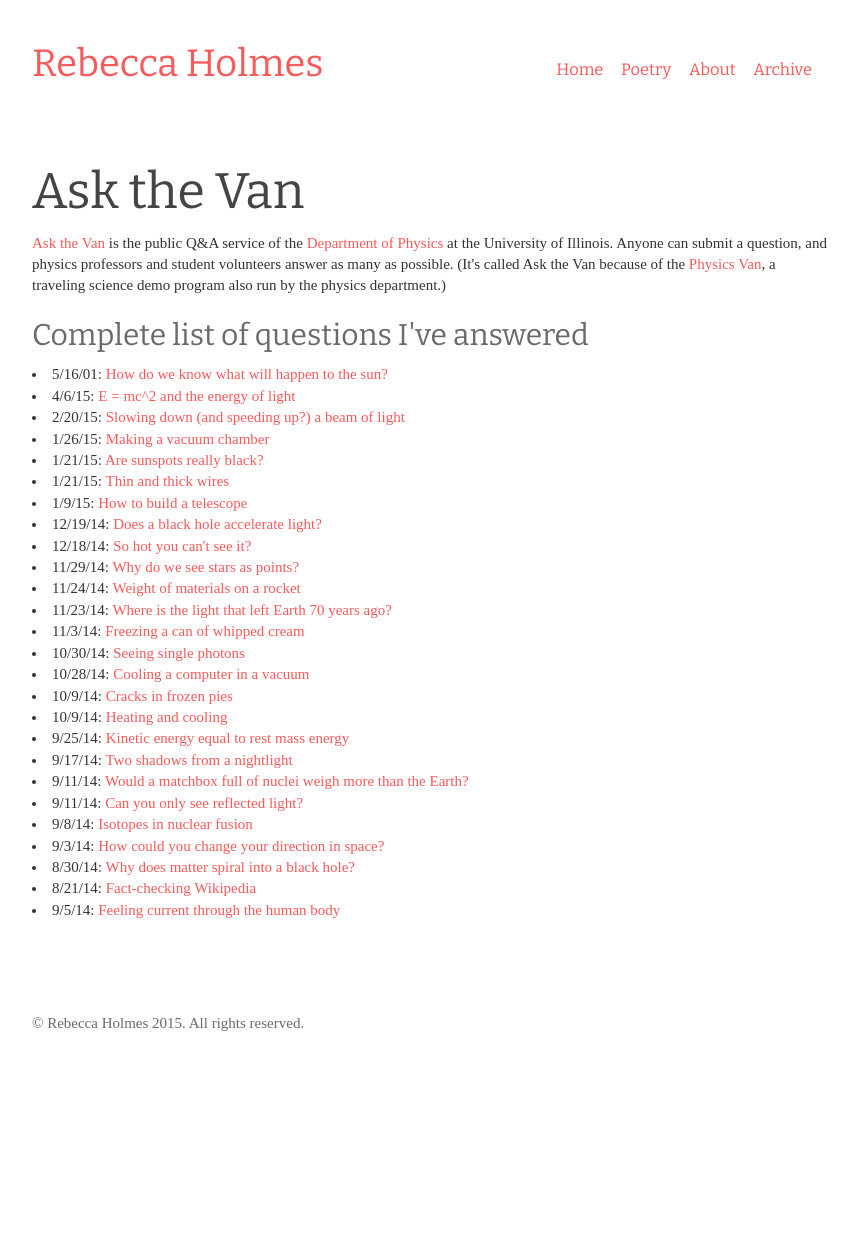
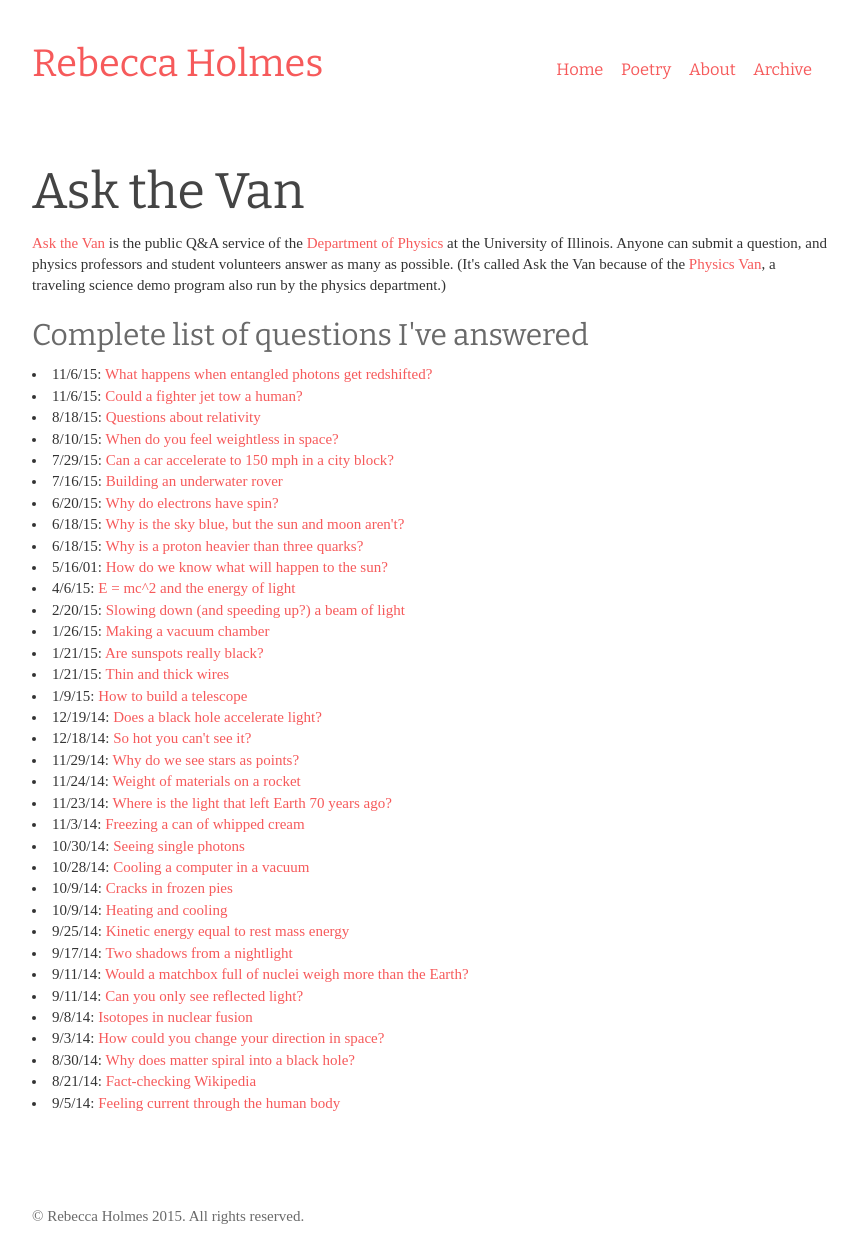
Before and after one commit to piscisvolans/piscisvolans.github.io, a Jekyll site: the page built from askthevan.html, in a window 1280 px wide. Shown: the whole page, without its empty margins (208-1065 px from the left). Built offline with Jekyll 4.4.1, drawn with Linux system fonts in a browser that asks for light colours; nearby versions of some CDN libraries; some web fonts are replaced; Markdown is read by kramdown in place of the engine named in the settings; comment, search, counter and statistics services are not loaded; before the commit the page ends 1055 px from its top, so only the background shows below that.

Commit message:
Updated Ask the Van list

```diff
--- a/_data/askthevan.yml
+++ b/_data/askthevan.yml
@@ -76,3 +76,30 @@
 - title: How do we know what will happen to the sun?
   url:  http://van.physics.illinois.edu/qa/listing.php?id=29344
   date: May 16, 201
+- title: Why is a proton heavier than three quarks?
+  url:  http://van.physics.illinois.edu/qa/listing.php?id=30159
+  date: June 18, 2015 at 11:33AM
+- title: Why is the sky blue, but the sun and moon aren't?
+  url:  http://van.physics.illinois.edu/qa/listing.php?id=29953
+  date: June 18, 2015 at 11:34AM
+- title: Why do electrons have spin?
+  url:  http://van.physics.illinois.edu/qa/listing.php?id=30158
+  date: June 20, 2015 at 10:14AM
+- title: Building an underwater rover
+  url:  http://van.physics.illinois.edu/qa/listing.php?id=30374
+  date: July 16, 2015 at 04:06PM
+- title: Can a car accelerate to 150 mph in a city block?
+  url:  http://van.physics.illinois.edu/qa/listing.php?id=30417
+  date: July 29, 2015 at 06:30PM
+- title: When do you feel weightless in space?
+  url:  http://van.physics.illinois.edu/qa/listing.php?id=30565
+  date: August 10, 2015 at 04:44PM
+- title: Questions about relativity
+  url:  http://van.physics.illinois.edu/qa/listing.php?id=30401
+  date: August 18, 2015 at 12:52PM
+- title: Could a fighter jet tow a human?
+  url:  http://van.physics.illinois.edu/qa/listing.php?id=31277
+  date: November 06, 2015 at 08:41PM
+- title: What happens when entangled photons get redshifted?
+  url:  http://van.physics.illinois.edu/qa/listing.php?id=31079
+  date: November 06, 2015 at 08:46PM
--- a/about.md
+++ b/about.md
@@ -3,20 +3,19 @@ layout: page
 title: "About"
 ---
 
-I'm a graduate student in the [physics department](http://physics.illinois.edu/) at the University of Illinois at Urbana-Champaign, where I do research on quantum information with [a group of awesome people](http://research.physics.illinois.edu/QI/Photonics/). I also help answer science questions on the physics department's [Ask the Van](http://van.physics.illinois.edu/qa/) Q&A website.
+I'm a graduate student in the [physics department](http://physics.illinois.edu/) at the University of Illinois at Urbana-Champaign, where I do research on quantum optics with [a group of awesome people](http://research.physics.illinois.edu/QI/Photonics/). After grad school (graduation expected December 2016) I hope to help humans get to Mars.
 
-I get excited about good writing, especially good science writing. I like to think about why some explanations of difficult subjects succeed&mdash;and why so many others fail. What great things could happen if we all understood each other?
-
-These are the two cats that live with me, Astrid and Emmy:
+I'm a former Air Force brat who loves writing, spaceships, Americana music, and cats.
 <div class="about">
 <div class="container">
 	<div class="row row-centered">
-		<div class="col-md-6 col-centered">
+
+		<div class="col-md-4 col-centered">
 
 			<img class="img-responsive" src="{{ site.baseurl }}/public/img/astrid.JPG">
 
 		</div>
-		<div class="col-md-6 col-centered">
+		<div class="col-md-4 col-centered">
 
 			<img class="img-responsive" src="{{ site.baseurl }}/public/img/emmy.jpg">
 
@@ -28,12 +27,14 @@ These are the two cats that live with me, Astrid and Emmy:
 
 ###Most recent Ask the Van answer:</h3>
 
-{{ site.data.askthevan.last.date | date: "%-m/%-d/%y"}}: <a href="{{ site.data.askthevan.last.url }}">{{ site.data.askthevan.last.title }}
+{{ site.data.askthevan.last.date | date: "%-m/%-d/%y"}}: <a href="{{ site.data.askthevan.last.url }}">{{ site.data.askthevan.last.title }}</a>
+
+I help answer science questions on the physics department's [Ask the Van](http://van.physics.illinois.edu/qa/) Q&A website.
 
 <a href="{{ site.baseurl }}/askthevan">Complete list of answers &raquo;</a>
 
 <hr>
-If you like my blog and want to follow me on Twitter, you can find me at @[rebeccaholmes](https://twitter.com/rebeccaholmes).
+You can follow me on Twitter at @[rebeccaholmes](https://twitter.com/rebeccaholmes).
 
 You can also email me at [rholmes4@illinois.edu](mailto:rholmes4@illinois.edu).
 
```
